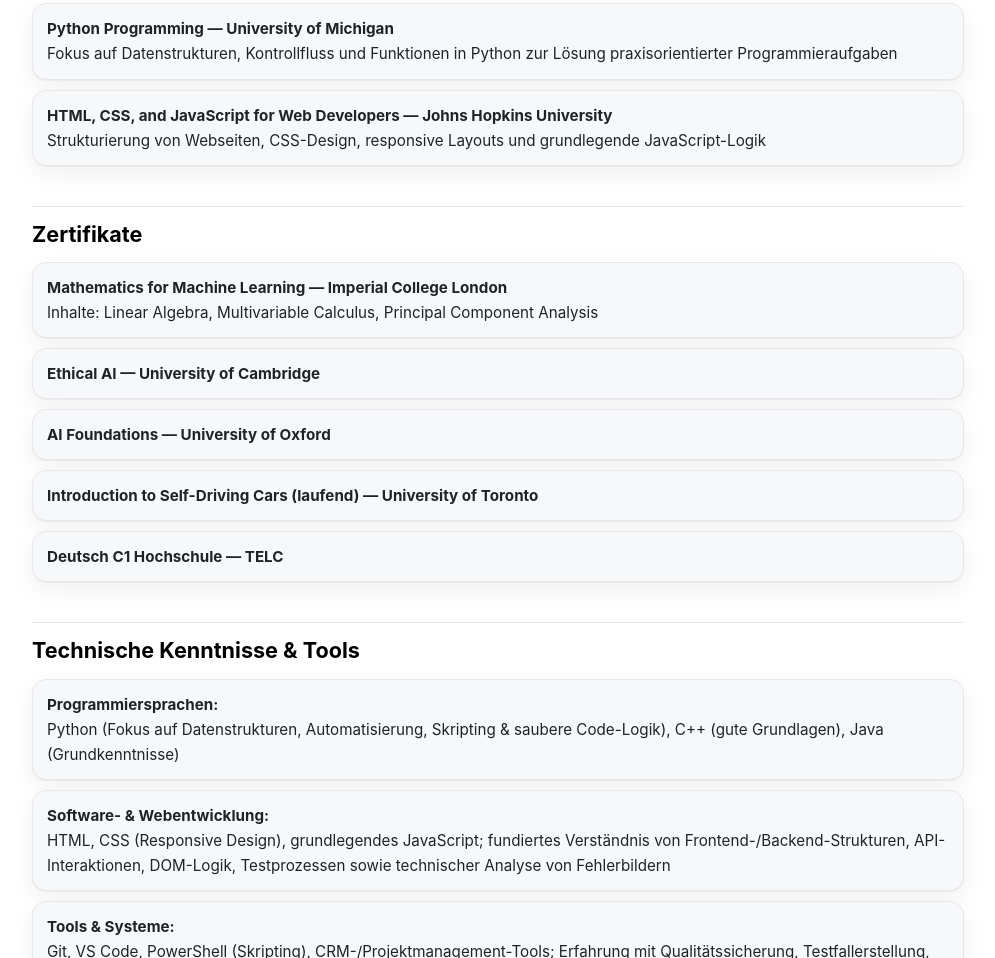
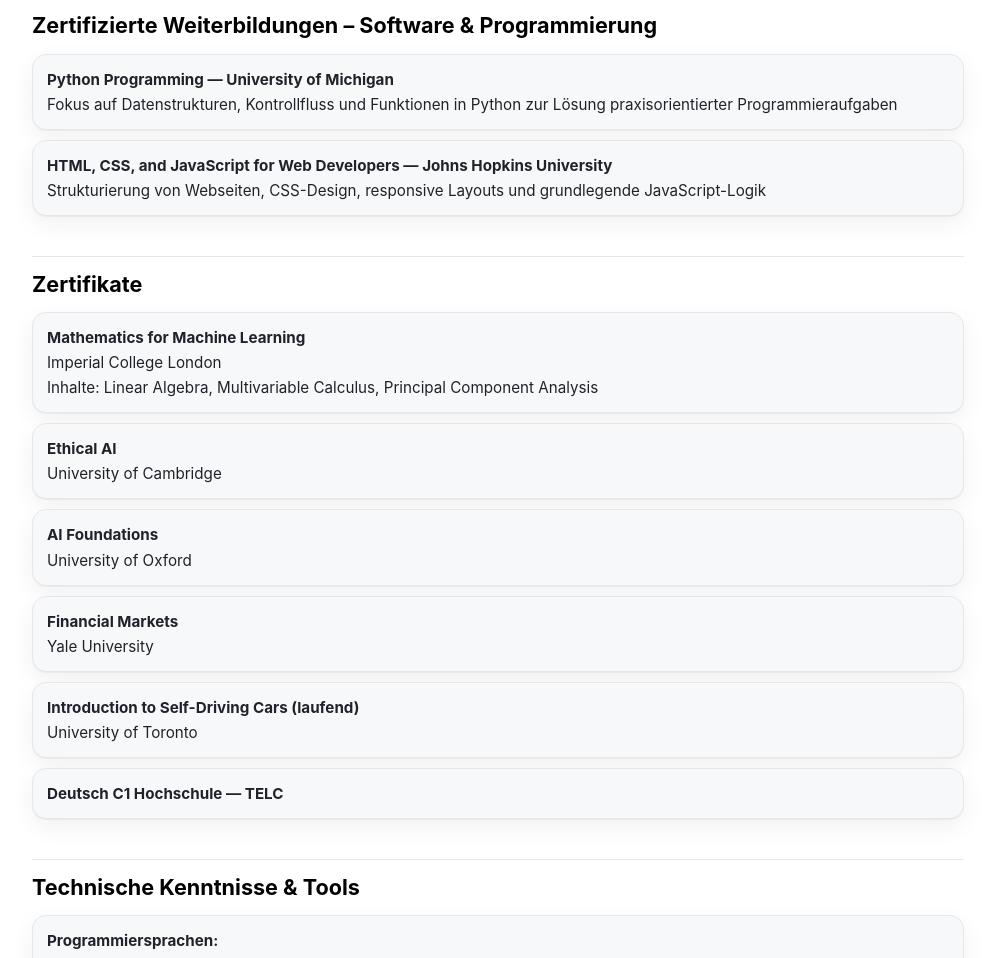
Before and after one commit to ebrarkasimoglu/personel-website, a plain HTML site: page index.html in a window 1280 px wide. Shown: the part 2010-2968 px from the top of the page, without its empty margins (142-1137 px from the left). Drawn offline with Linux system fonts and the light colour scheme.

Commit message:
fffffffff

```diff
--- a/index.html
+++ b/index.html
@@ -115,6 +115,7 @@
             <li>Einbindung in die Weiterentwicklung und Pflege der digitalen Lernplattform „Etopya“, inklusive inhaltlicher Aktualisierung und technischer Unterstützung einer bereits veröffentlichten Anwendung</li>
             <li>Nutzung von CRM- und Verwaltungssystemen zur strukturierten Verbesserung interner Prozesse</li>
             <li>Technische Begleitung von Studierenden sowie Unterstützung bei Fragen zu digitalen Lernprozessen</li>
+            <li>Auswertung grundlegender Nutzungs- und Prozessdaten der Plattform zur Identifikation von Verbesserungspotenzialen und Risiken in der Systemnutzung</li>
           </ul>
         </article>
       </div>
@@ -165,12 +166,26 @@
       <h2 id="cert-h2"><a class="anchor" href="#cert-h2">Zertifikate</a></h2>
       <div class="list">
         <article class="item small">
-          <strong>Mathematics for Machine Learning — Imperial College London</strong><br>
+          <strong>Mathematics for Machine Learning</strong><br>
+          Imperial College London<br>
           Inhalte: Linear Algebra, Multivariable Calculus, Principal Component Analysis
         </article>
-        <article class="item small"><strong>Ethical AI — University of Cambridge</strong></article>
-        <article class="item small"><strong>AI Foundations — University of Oxford</strong></article>
-        <article class="item small"><strong>Introduction to Self-Driving Cars (laufend) — University of Toronto</strong></article>
+        <article class="item small">
+          <strong>Ethical AI</strong><br>
+          University of Cambridge
+        </article>
+        <article class="item small">
+          <strong>AI Foundations</strong><br>
+          University of Oxford
+        </article>
+        <article class="item small">
+          <strong>Financial Markets</strong><br>
+          Yale University
+        </article>
+        <article class="item small">
+          <strong>Introduction to Self-Driving Cars (laufend)</strong><br>
+          University of Toronto
+        </article>
         <article class="item small"><strong>Deutsch C1 Hochschule — TELC</strong></article>
       </div>
     </section>
```
